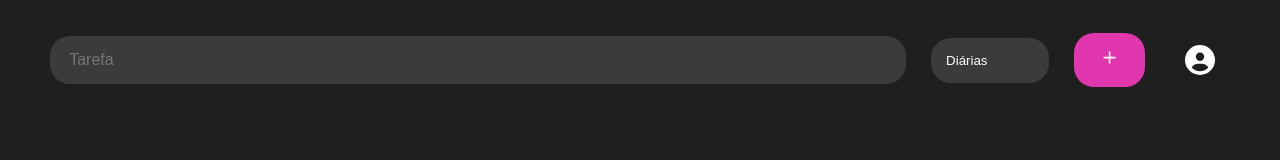
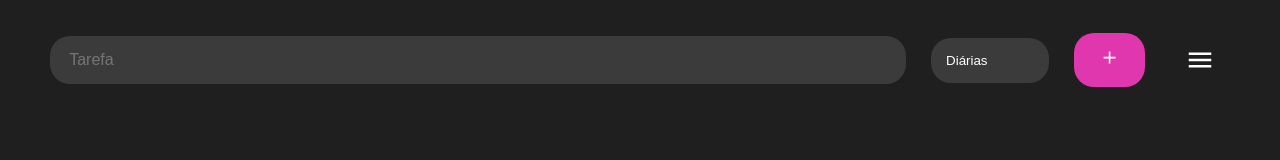
Before and after one commit to jessicapinheiro-s/to-do-list-react, a React (Create React App) app: page / in a window 1280 px wide. Shown: the top 160 px of the page. Built offline with nearby package versions, Linux system fonts and the light colour scheme.

Commit message:
ajustandio tamanho da task

```diff
--- a/src/components/entrada-dados.tsx
+++ b/src/components/entrada-dados.tsx
@@ -2,6 +2,8 @@ import '../styles/style.css'
 import { IoMdAdd } from "react-icons/io";
 import { FaCircleUser } from "react-icons/fa6";
 import { useState } from 'react';
+import { IoMdMenu } from "react-icons/io";
+
 import React from 'react';
 
 export default function EntradaDados({ onEnviar }: any) {
@@ -46,7 +48,7 @@ export default function EntradaDados({ onEnviar }: any) {
                     <option value="Anuais">Anuais</option>
                 </select>
                 <button type='submit' id="btAdd" onClick={handleSubmit}><IoMdAdd /></button>
-                <FaCircleUser className='icon-user' />
+                <IoMdMenu className='icon-user' />
             </div>
         </div>
     )
--- a/src/styles/style.css
+++ b/src/styles/style.css
@@ -214,6 +214,6 @@ body {
     padding: 0px;
   }
   .App .container-task .list-tasks .task-card {
-    flex-basis: calc(50% - 90px);
+    width: 100%;
   }
 }/*# sourceMappingURL=style.css.map */
--- a/src/styles/style.scss
+++ b/src/styles/style.scss
@@ -287,7 +287,7 @@ body {
                 padding: 0px;
 
                 .task-card {
-                    flex-basis: calc(50% - 90px);
+                    width: 100%;
                 }
             }
         }
```
Also changed, not shown: 1 other file (tests, documents, lock files or other folders).
